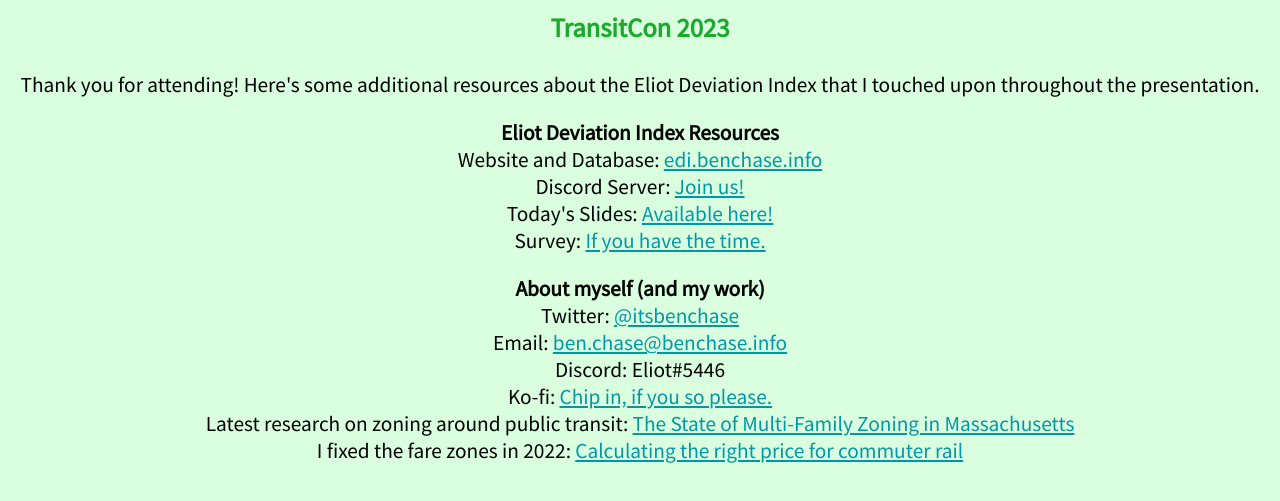
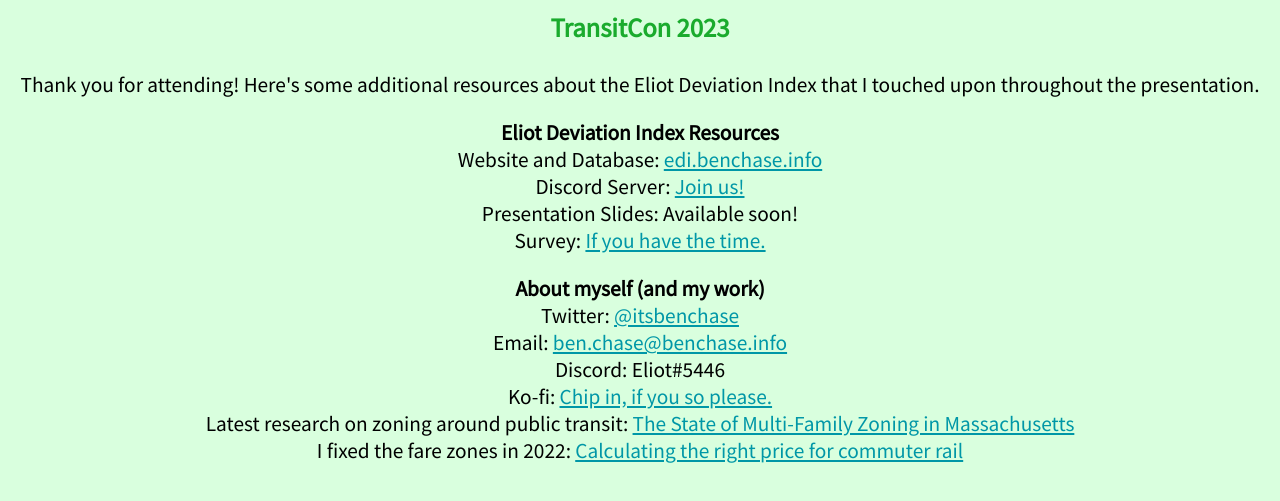
Before and after one commit to itsbenchase/transitcon-23, a plain HTML site: page index.html in a window 1280 px wide. Shown: the part 183-684 px from the top of the page. Drawn offline with Linux system fonts and the light colour scheme.

Commit message:
Update index.html

```diff
--- a/index.html
+++ b/index.html
@@ -11,7 +11,7 @@
 <p><b>Eliot Deviation Index Resources</b><br>
 Website and Database: <a href=https://edi.benchase.info>edi.benchase.info</a><br>
 Discord Server: <a href=https://discord.gg/Gn628Vr2PG>Join us!</a><br>
-Today's Slides: <a href=proportions-of-transit-2023.pdf>Available here!</a><br>
+Presentation Slides: Available soon!<br>
 Survey: <a href=https://forms.gle/ude5VZovsLmAzouR7>If you have the time.</a></p>
 
 <p><b>About myself (and my work)</b><br>
```
